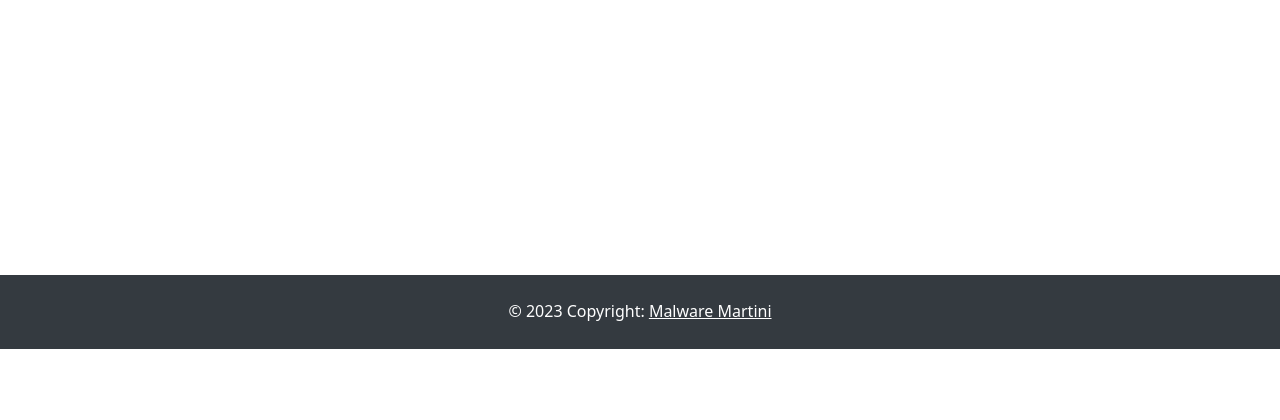
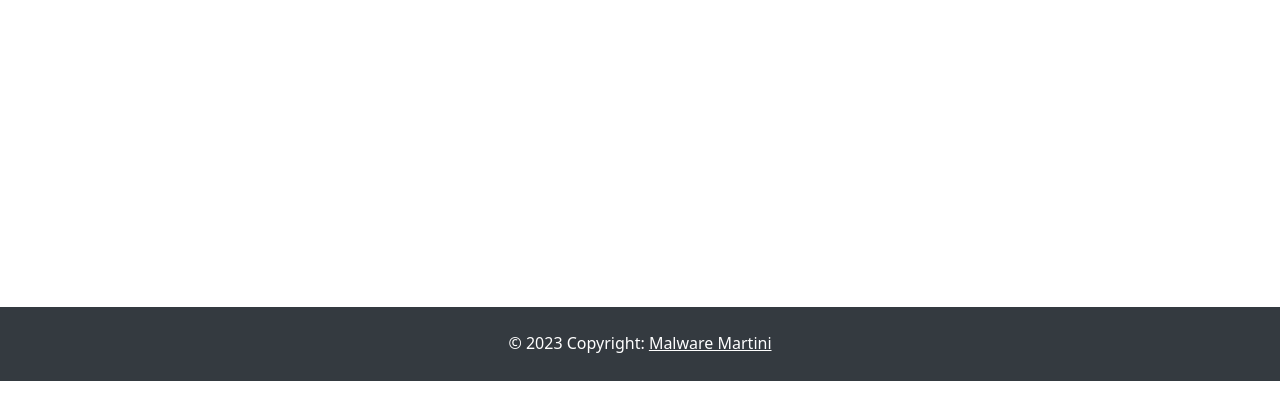
Before and after one commit to LRalli/flaskapp, a Flask app: page /sent in a window 1280 px wide. Shown: the part 345-765 px from the top of the page. Run offline with Flask 3, Linux system fonts and the light colour scheme.

Commit message:
margin fix

```diff
--- a/static/assets/css/contacts.css
+++ b/static/assets/css/contacts.css
@@ -29,10 +29,10 @@
 
  #footerconfirm{
     padding-bottom: 10px;
-    margin-top: 20%;
+    margin-top: 30%;
  }
 
  #footerconfirm2{
     padding-bottom: 10px;
-    margin-top: 27.5%;
+    margin-top: 30%;
  }
```
